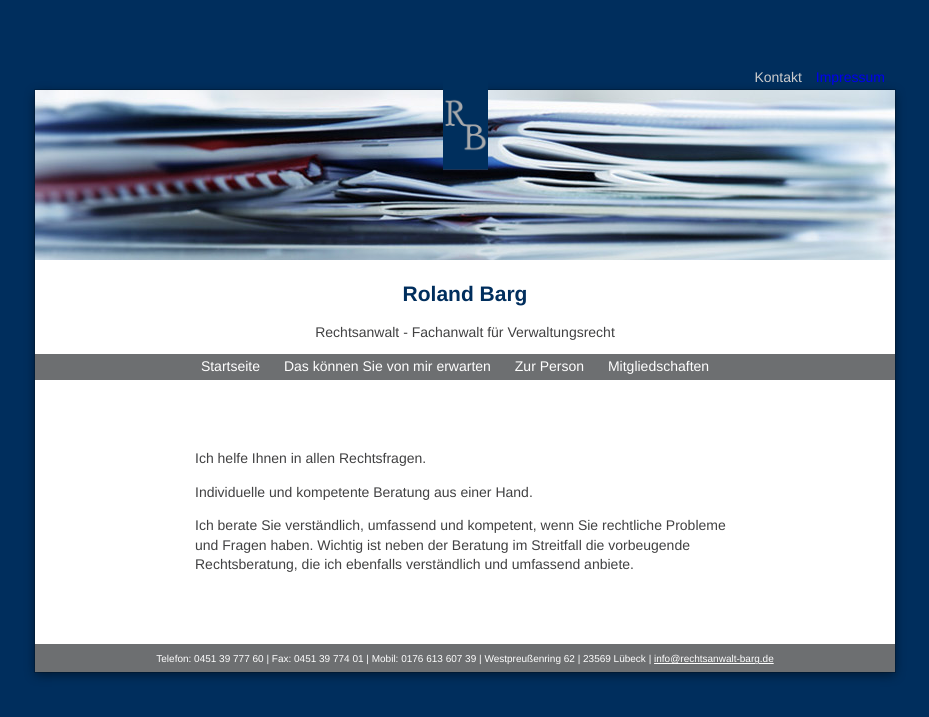
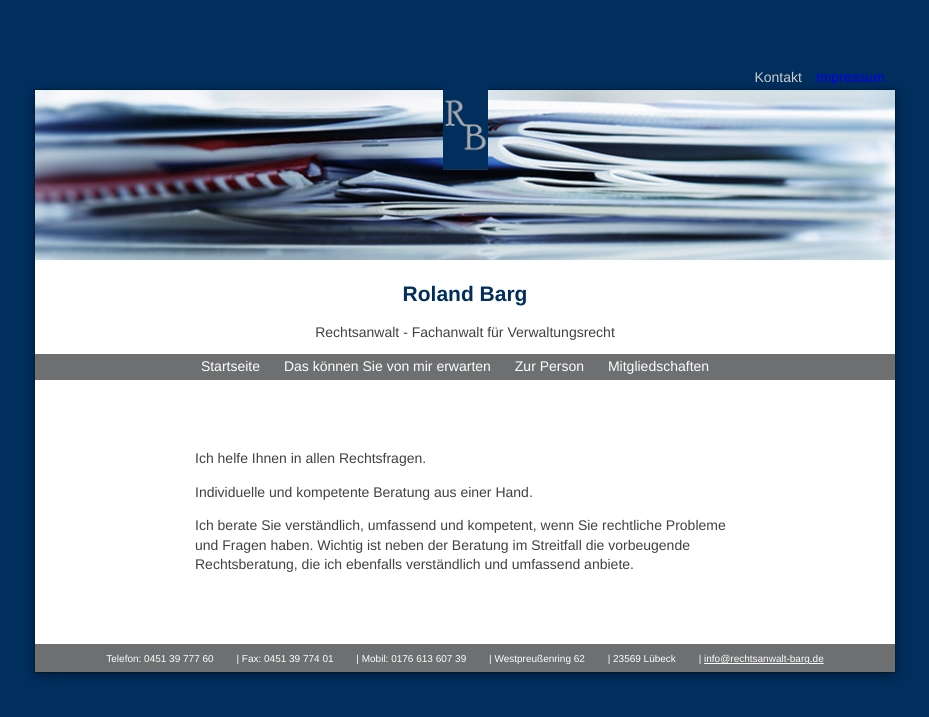
Before and after one commit to RWCB/rechtsanwalt-barg, a Jekyll site: the page built from index.md, in a window 1280 px wide. Shown: the top 717 px of the page, without its empty margins (175-1104 px from the left). Built offline with Jekyll 4.4.1, drawn with Linux system fonts in a browser that asks for light colours; our own code applies the rules of GitHub Pages for plain Markdown files; a script that is not in the unit is left out; the repository's description, which GitHub fills in, is left out.

Commit message:
Update style.scss

```diff
--- a/assets/css/style.scss
+++ b/assets/css/style.scss
@@ -129,7 +129,7 @@ footer > ul {
 footer > ul > li {
   list-style-type: none;
   display: inline;
-  margin: 0 auto;
+  margin: 0 10px;
 }
 
 footer > ul > li > a {
```
